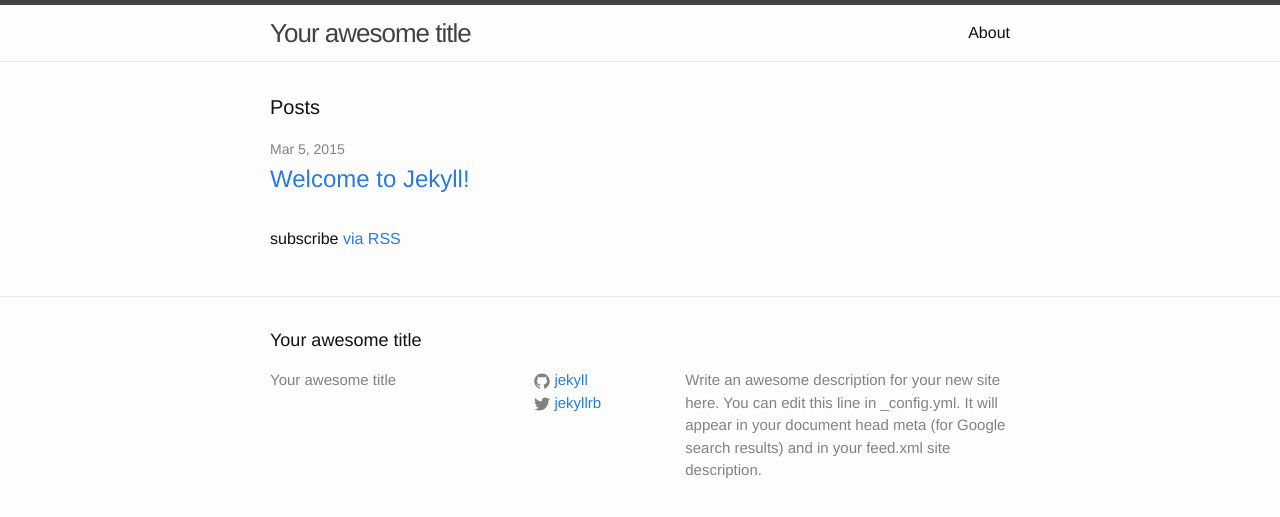
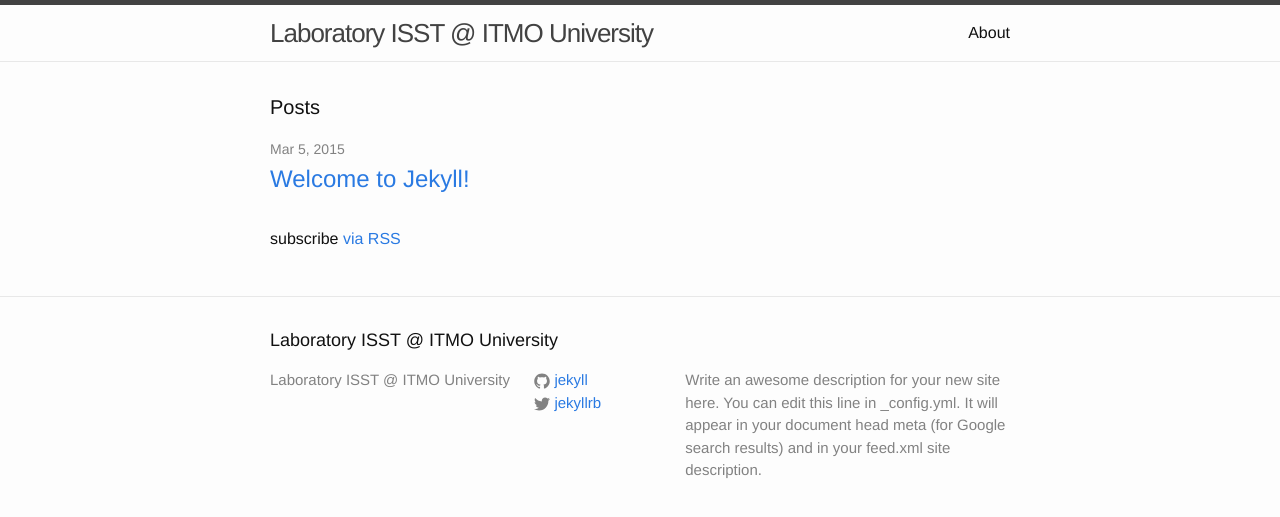
Before and after one commit to ailabitmo/ailabitmo.github.io, a Jekyll site: the page built from index.html, in a window 1280 px wide. Shown: the top 517 px of the page. Built offline with Jekyll 4.4.1, drawn with Linux system fonts in a browser that asks for light colours.

Commit message:
Updated Dockerfile

```diff
--- a/_config.yml
+++ b/_config.yml
@@ -1,5 +1,5 @@
 # Site settings
-title: Your awesome title
+title: Laboratory ISST @ ITMO University
 description: > # this means to ignore newlines until "baseurl:"
   Write an awesome description for your new site here. You can edit this
   line in _config.yml. It will appear in your document head meta (for
```
Also changed, not shown: 2 other files.
